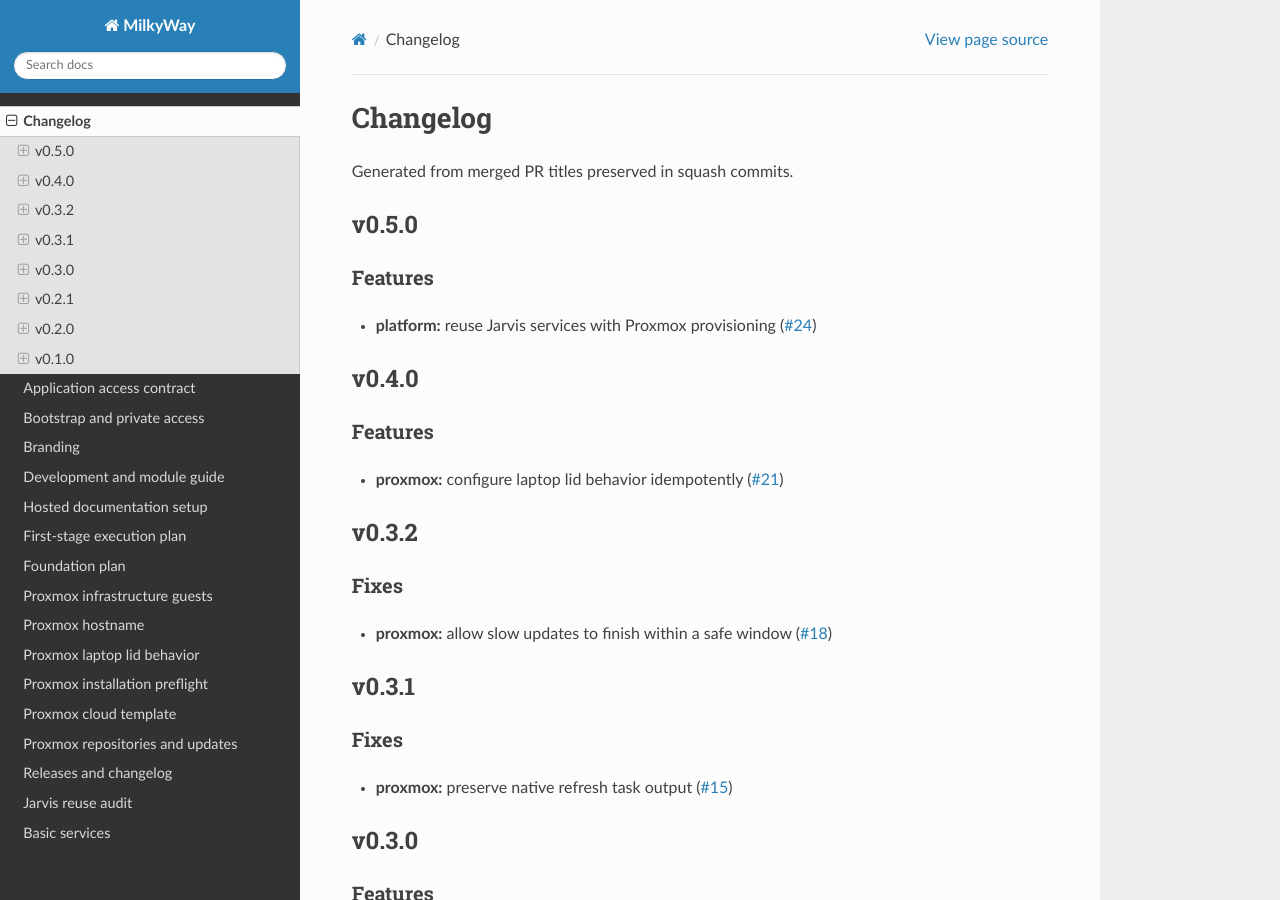
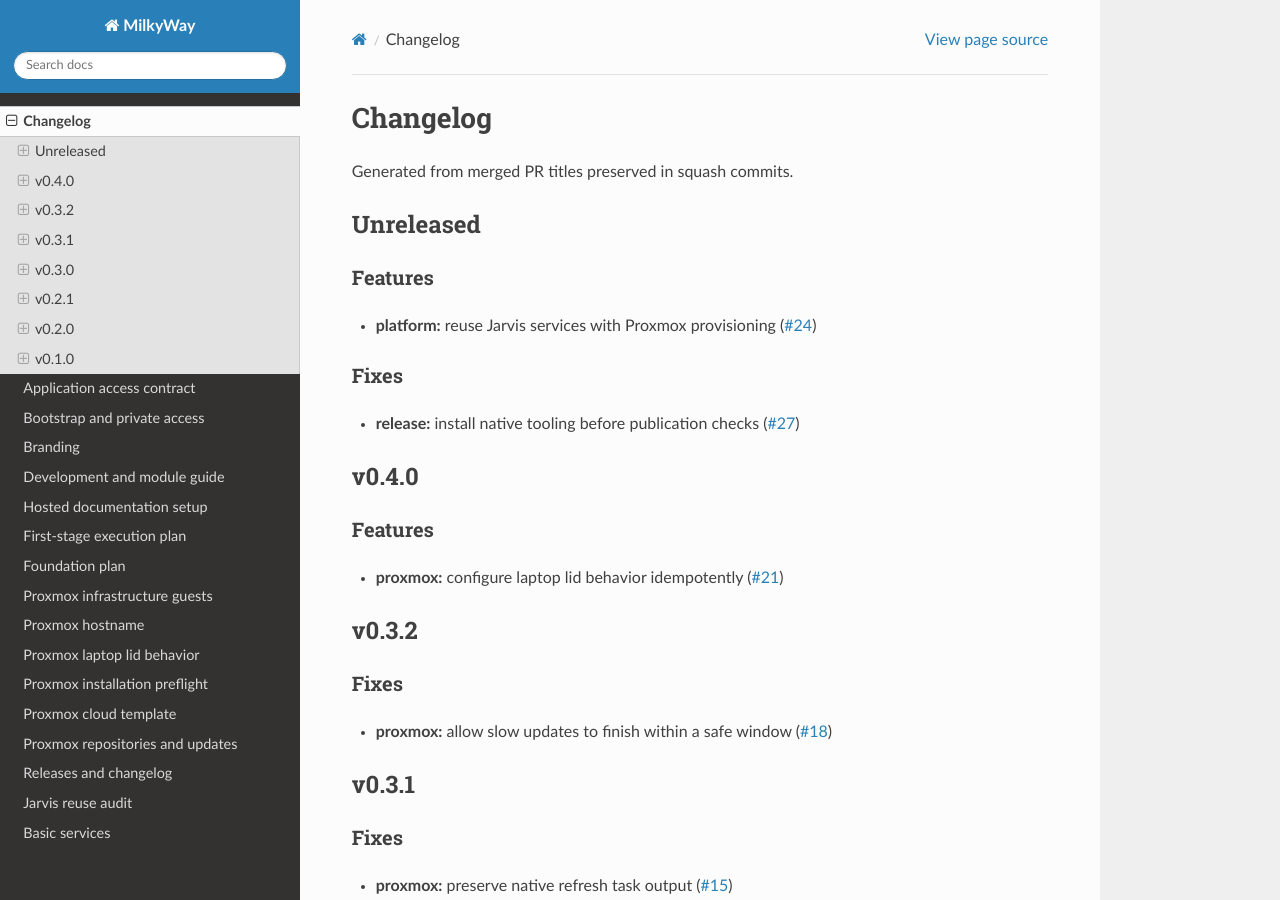
Before and after one commit to CafofoLabs/milkyway, a Sphinx documentation site: the page built from docs/CHANGELOG.md, in a window 1280 px wide and 900 px high. Built offline with Sphinx 7.4.7 and the Read the Docs theme 3.1.0, drawn with Linux system fonts in a browser that asks for light colours; the version number could not be read and is left out.

Commit message:
chore(changelog): refresh accepted history

```diff
--- a/docs/CHANGELOG.md
+++ b/docs/CHANGELOG.md
@@ -2,10 +2,13 @@
 
 Generated from merged PR titles preserved in squash commits.
 
-## v0.5.0
+## Unreleased
 
 ### Features
 - **platform:** reuse Jarvis services with Proxmox provisioning ([#24](https://github.com/CafofoLabs/milkyway/pull/24))
+
+### Fixes
+- **release:** install native tooling before publication checks ([#27](https://github.com/CafofoLabs/milkyway/pull/27))
 ## v0.4.0
 
 ### Features
```
